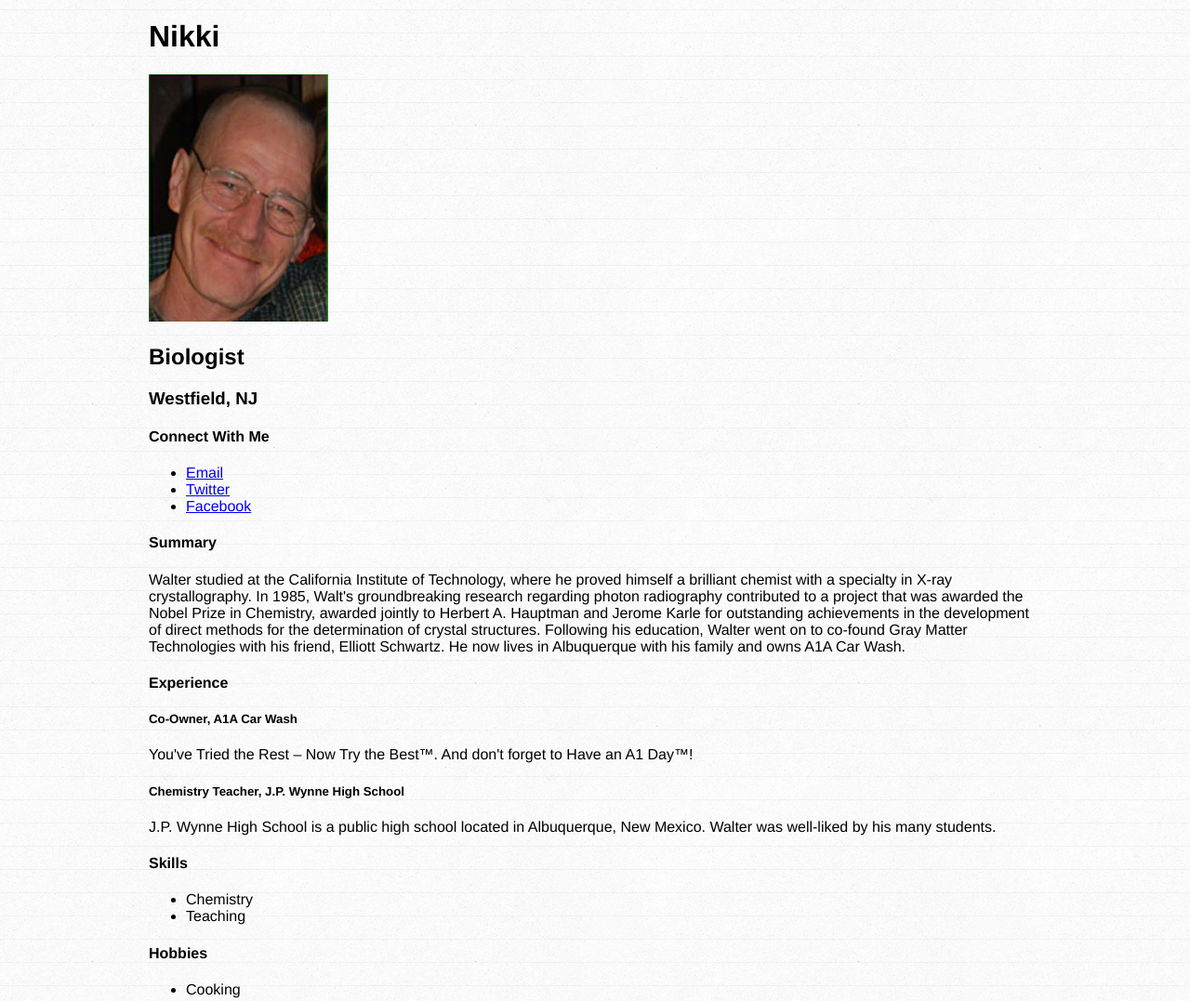
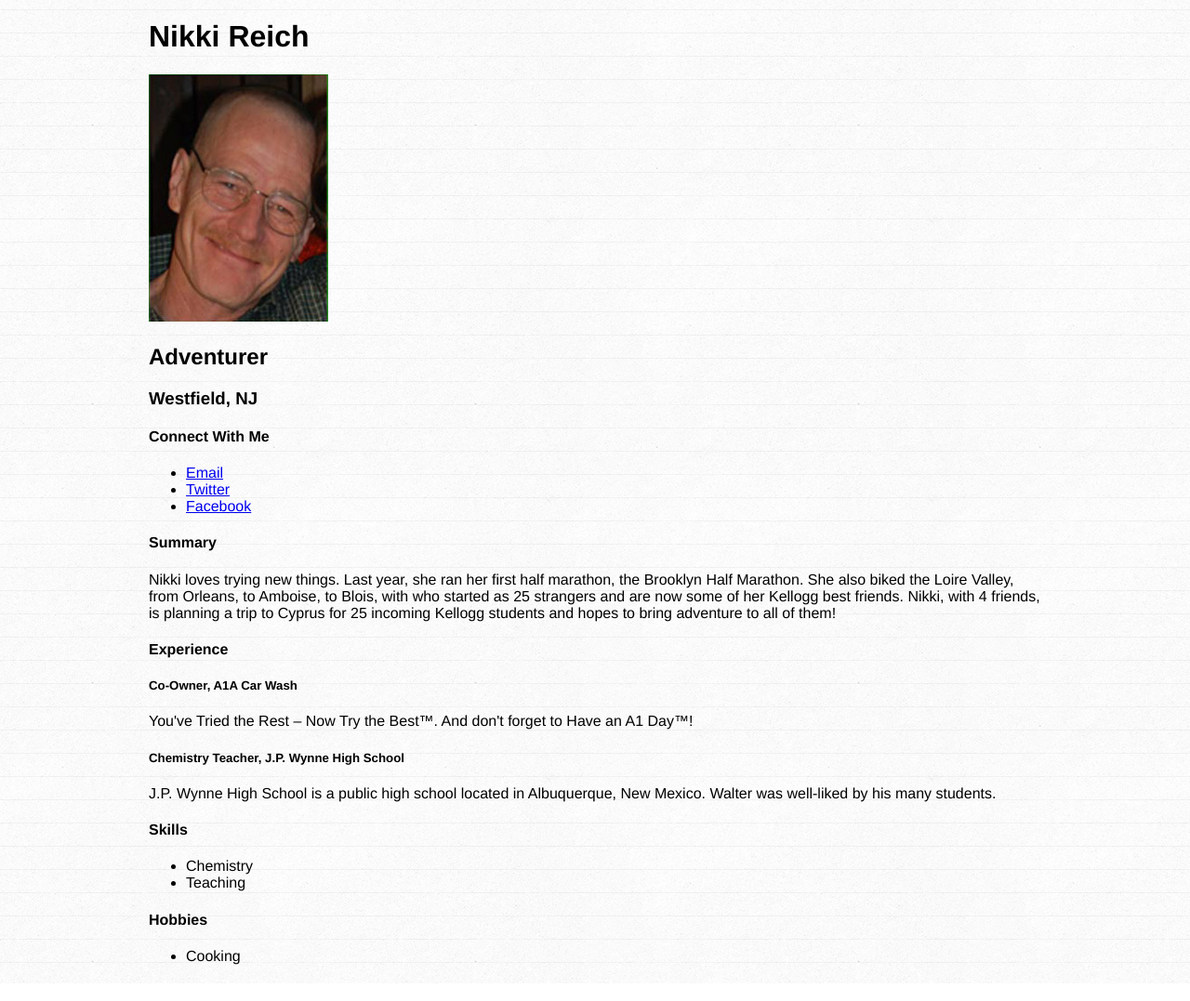
Before and after one commit to nar878/nar878.github.io, a plain HTML site: page index.html in a window 1280 px wide. Shown: the top 1077 px of the page at 93% size. Drawn offline with nearby package versions, Linux system fonts and the light colour scheme.

Commit message:
adventure
adventure

```diff
--- a/index.html
+++ b/index.html
@@ -8,11 +8,11 @@
 </head>
 <body>
   <div id="wrapper">
-    <h1>Nikki</h1>
+    <h1>Nikki Reich</h1>
     <p>
       <img src="walter.jpg">
     </p>
-    <h2>Biologist</h2>
+    <h2>Adventurer</h2>
     <h3>Westfield, NJ</h3>
     <div>
       <h4>Connect With Me</h4>
@@ -25,7 +25,7 @@
     <div>
       <h4>Summary</h4>
       <p>
-        Walter studied at the California Institute of Technology, where he proved himself a brilliant chemist with a specialty in X-ray crystallography. In 1985, Walt's groundbreaking research regarding photon radiography contributed to a project that was awarded the Nobel Prize in Chemistry, awarded jointly to Herbert A. Hauptman and Jerome Karle for outstanding achievements in the development of direct methods for the determination of crystal structures. Following his education, Walter went on to co-found Gray Matter Technologies with his friend, Elliott Schwartz. He now lives in Albuquerque with his family and owns A1A Car Wash.
+        Nikki loves trying new things. Last year, she ran her first half marathon, the Brooklyn Half Marathon. She also biked the Loire Valley, from Orleans, to Amboise, to Blois, with who started as 25 strangers and are now some of her Kellogg best friends. Nikki, with 4 friends, is planning a trip to Cyprus for 25 incoming Kellogg students and hopes to bring adventure to all of them!
       </p>
     </div>
     <div>
```
